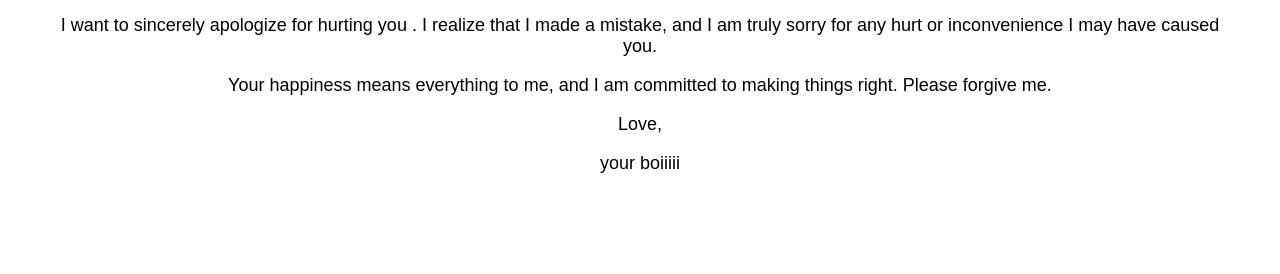
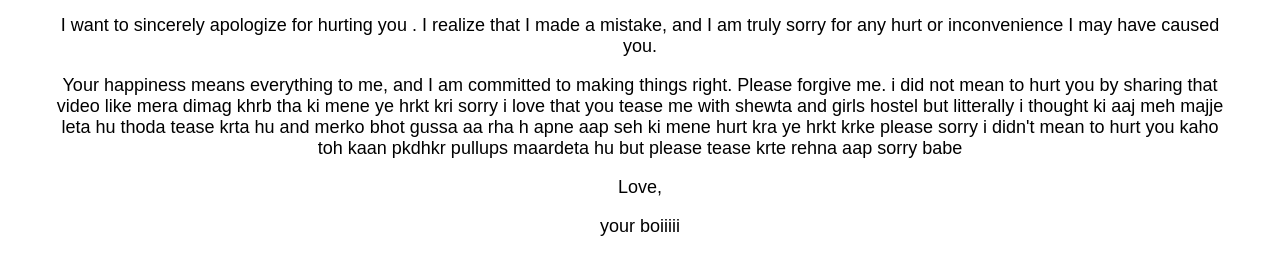
Before and after one commit to Developwithuttkarsh/sorrry, a plain HTML site: page index.html in a window 1280 px wide. Shown: the part 132-406 px from the top of the page. Drawn offline with Linux system fonts and the light colour scheme.

Commit message:
Update index.html

```diff
--- a/index.html
+++ b/index.html
@@ -23,7 +23,9 @@
     <h1>I'm Sorry</h1>
     <p>Dear mine,</p>
     <p>I want to sincerely apologize for hurting you . I realize that I made a mistake, and I am truly sorry for any hurt or inconvenience I may have caused you.</p>
-    <p>Your happiness means everything to me, and I am committed to making things right. Please forgive me.</p>
+    <p>Your happiness means everything to me, and I am committed to making things right. Please forgive me.
+    i did not mean to hurt you by sharing that video like mera dimag khrb tha ki mene ye hrkt kri sorry i love that you tease me with shewta and girls hostel but litterally i thought ki aaj meh majje leta hu thoda tease krta hu and merko bhot gussa aa rha h apne aap seh ki mene hurt kra ye hrkt krke please sorry i didn't mean to hurt you kaho toh kaan pkdhkr pullups maardeta hu
+    but please tease krte rehna aap sorry babe</p>
     <p>Love,</p>
     <p>your boiiiii</p>
 
```
